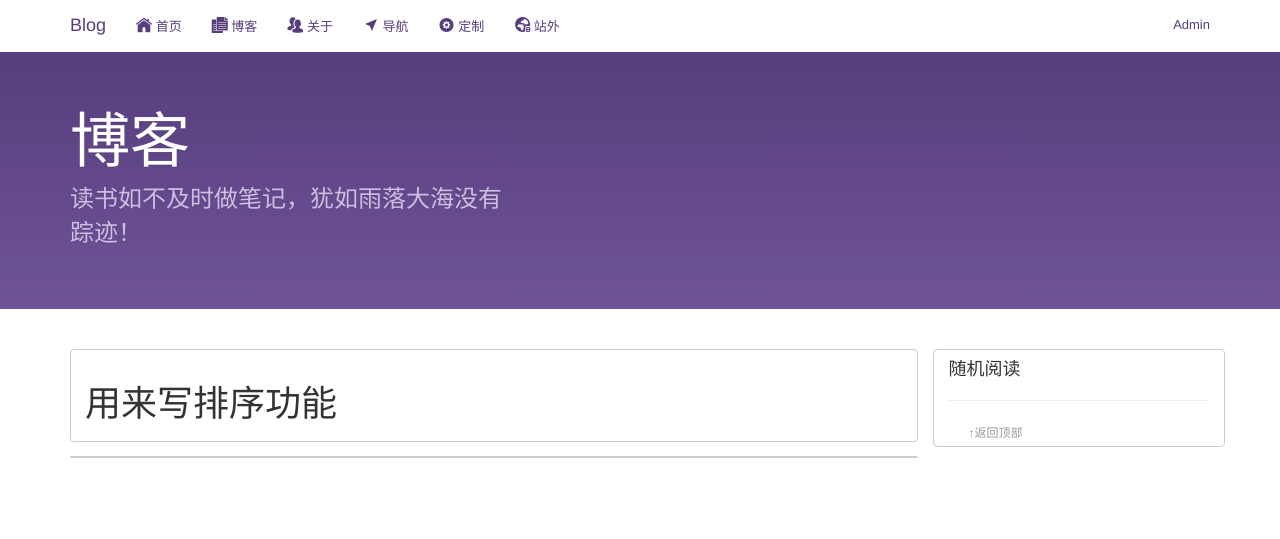
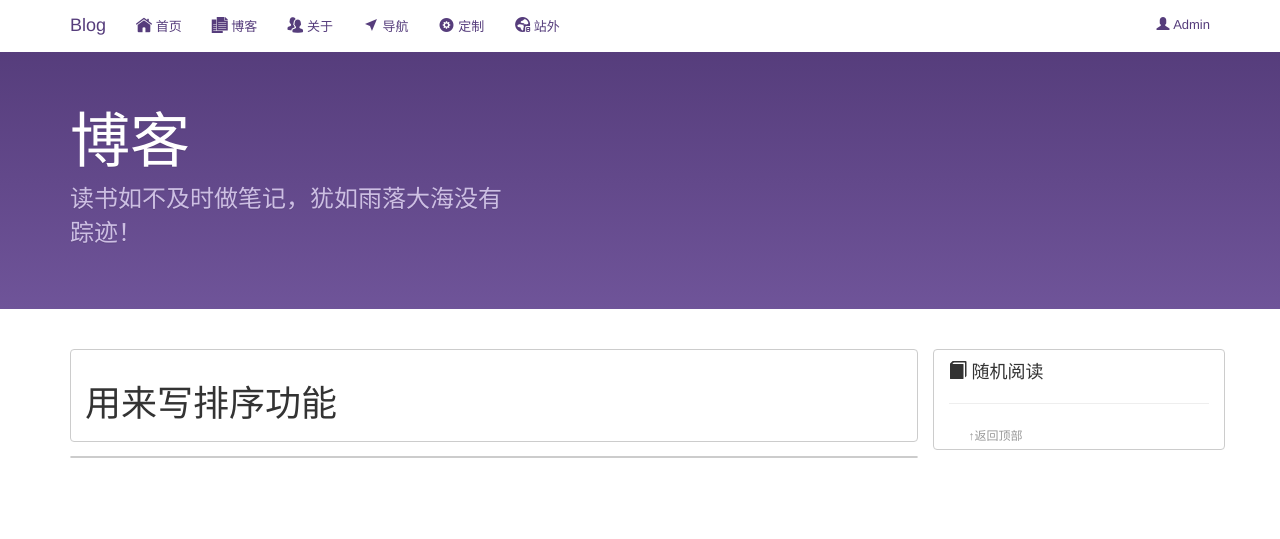
Before and after one commit to Bahtya/mysite-django, a Django app: template templates/blog_list.html in a window 1280 px wide. Shown: the top 539 px of the page. Run offline with Django 3.2, Linux system fonts and the light colour scheme; the template is opened without the code that fills it, so the values that code supplies are empty; parts of the project's set-up code (start-up, migrations or seed data) failed here and were passed over; some libraries are stand-ins or nearby versions.

Commit message:
添加更多图标

```diff
--- a/templates/base.html
+++ b/templates/base.html
@@ -56,7 +56,8 @@
         </ul>
         <ul class="nav navbar-nav navbar-right">
             <!-- <li><a href="http://mb.bootcss.com" onclick="_hmt.push(['_trackEvent', 'docv3-navbar', 'click', 'themes'])" target="_blank">主题/模板</a></li> -->
-            <li><a href="admin" onclick="_hmt.push(['_trackEvent', 'docv3-navbar', 'click', 'V3导航-Admin'])">Admin</a></li>
+            <li><a href="admin" onclick="_hmt.push(['_trackEvent', 'docv3-navbar', 'click', 'V3导航-Admin'])"><span class="glyphicon glyphicon-user
+              " aria-hidden="true"></span>&nbsp;Admin</a></li>
           </ul>
         </nav>
       </div>
--- a/templates/blog_list.html
+++ b/templates/blog_list.html
@@ -26,7 +26,7 @@
        <div class="blog-border">
         {% for blog in blogs %}
         <div class="list">
-          <a href="/blog/{{ blog.pk }}"><h3>{{ blog.caption }}</h3></a>
+          <a href="/blog/{{ blog.pk }}"><h3><span class="glyphicon glyphicon-tags" aria-hidden="true"></span>&nbsp;{{ blog.caption }}</h3></a>
           <p>{{ blog.content | truncatechars:120 }}</p><hr>
           <p class="duanluo">发表日期:{{ blog.publish_time }} by lw 评论(0) 浏览(0)</p>
         </div>
@@ -60,7 +60,7 @@
     </div>
      <div class="col-sm-3 blog-border">
       <div class="side-list">
-        <h4>随机阅读</h4><hr>
+        <h4><span class="glyphicon glyphicon-book" aria-hidden="true"></span>&nbsp;随机阅读</h4><hr>
         <ul>
           {% for blog in blogs %}
           <li><a href="#">{{ blog.caption }}</a></li>
```
